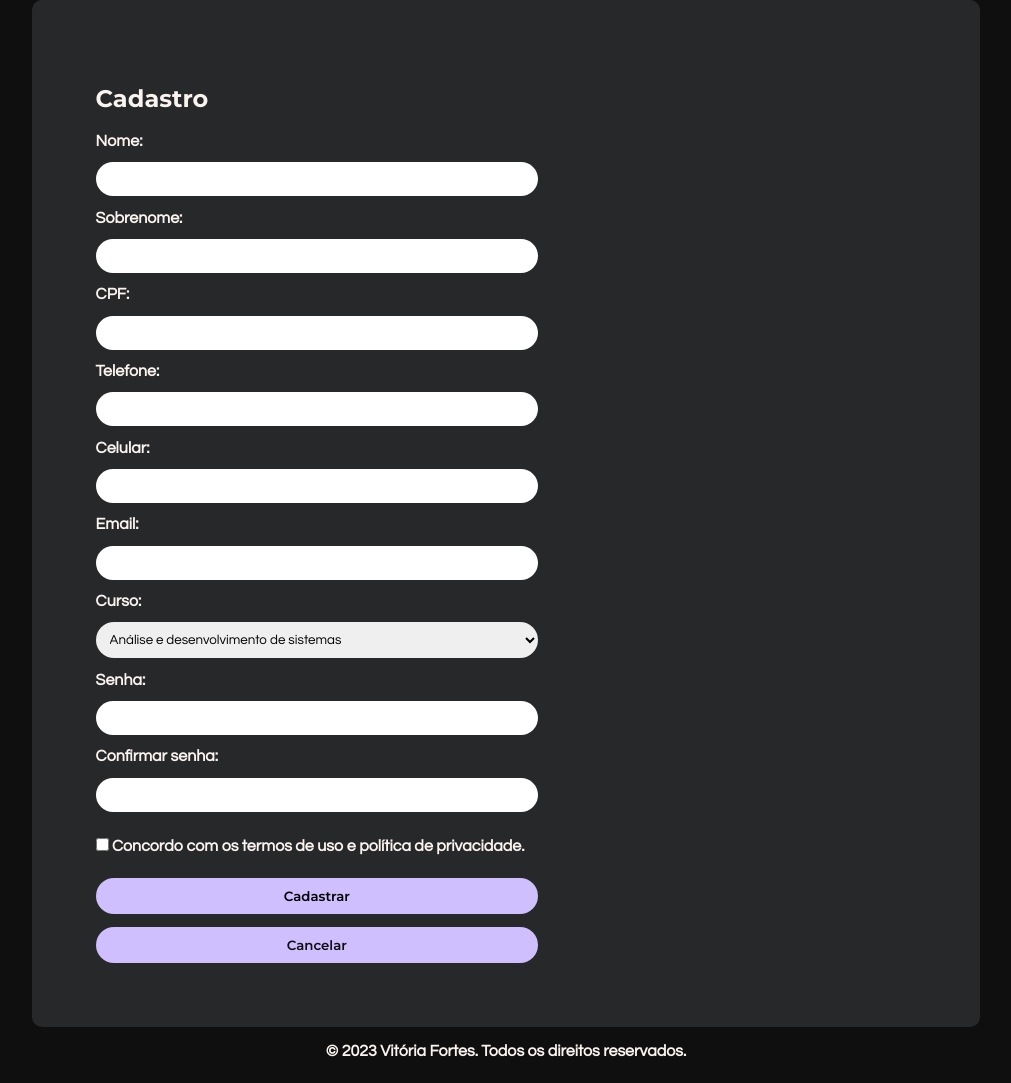
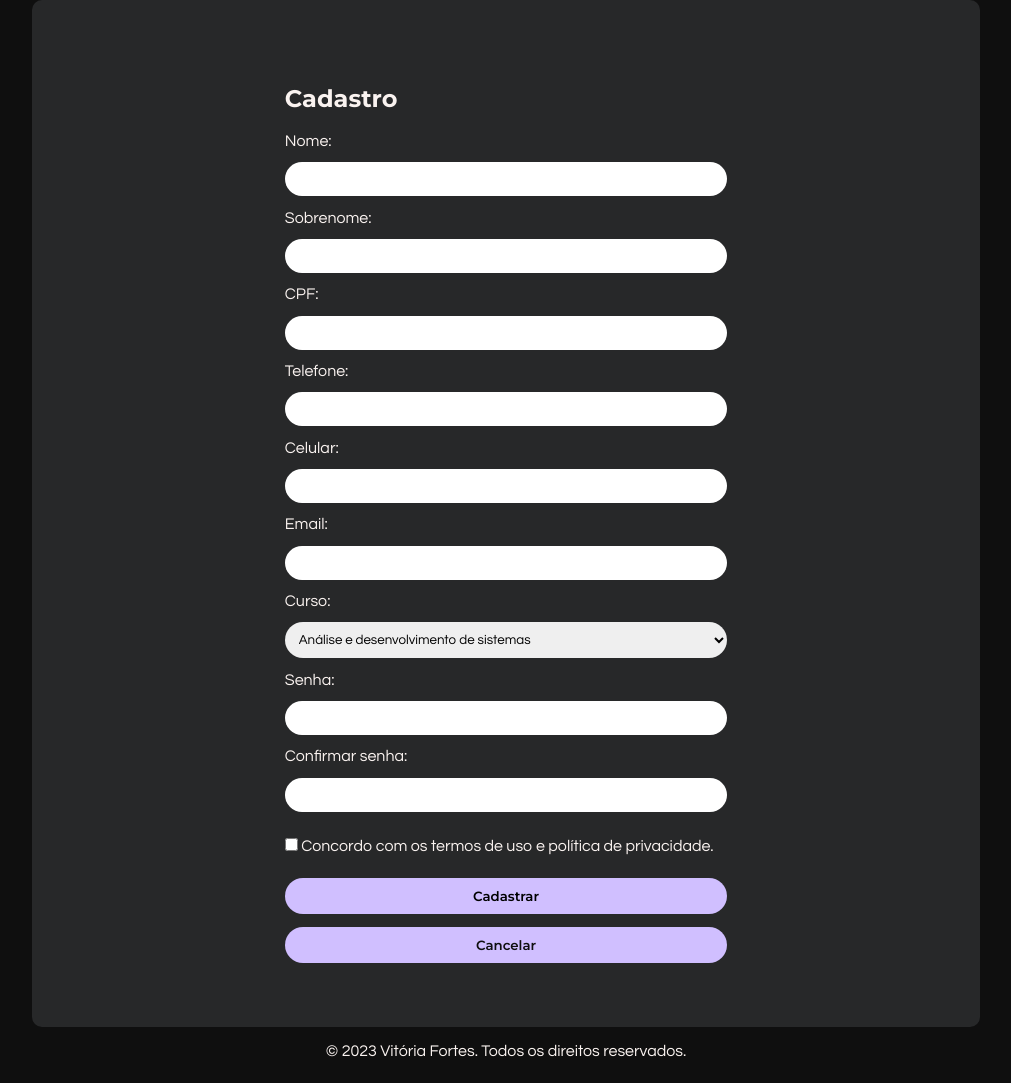
Before and after one commit to fortesvitoria/VitoSchool, a PHP site: page /cadastro.html in a window 1280 px wide. Shown: the part 217-1300 px from the top of the page, without its empty margins (134-1145 px from the left). Run offline with PHP 8.4, Linux system fonts and the light colour scheme.

Commit message:
ajusta css

```diff
--- a/assets/css/cadastro.css
+++ b/assets/css/cadastro.css
@@ -1,3 +1,7 @@
 .container-centro{
-    margin: auto
+    justify-content: center;
 }
+
+main {
+    display: flex;
+}
--- a/assets/css/login.css
+++ b/assets/css/login.css
@@ -14,6 +14,7 @@ main {
     width: 70%;
     border-radius: 10px;
     display: flex;
+    justify-content: center;
     align-items: center;
 }
 
--- a/assets/css/style.css
+++ b/assets/css/style.css
@@ -15,7 +15,7 @@
 body {
     font-family: var(--fonte-corpo);
     color: var(--fundo-claro);
-    font-weight: 600;
+    font-weight: 400;
     background-color: var(--fundo-escuro);
     display: flex;
     flex-direction: column;
```
Also changed, not shown: assets/images/profesoraPerfil.jpg (added), exemplo.html (added).
